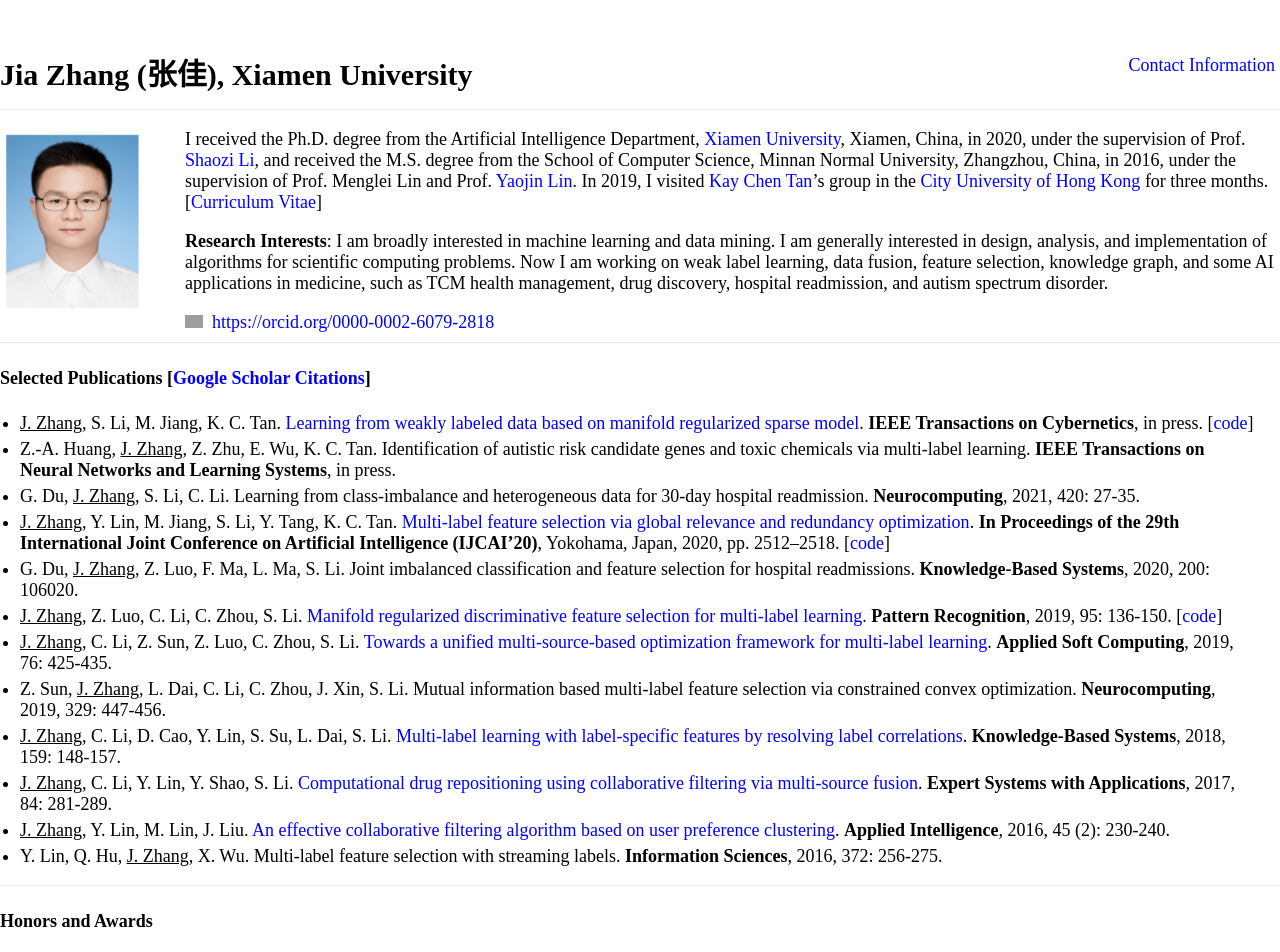
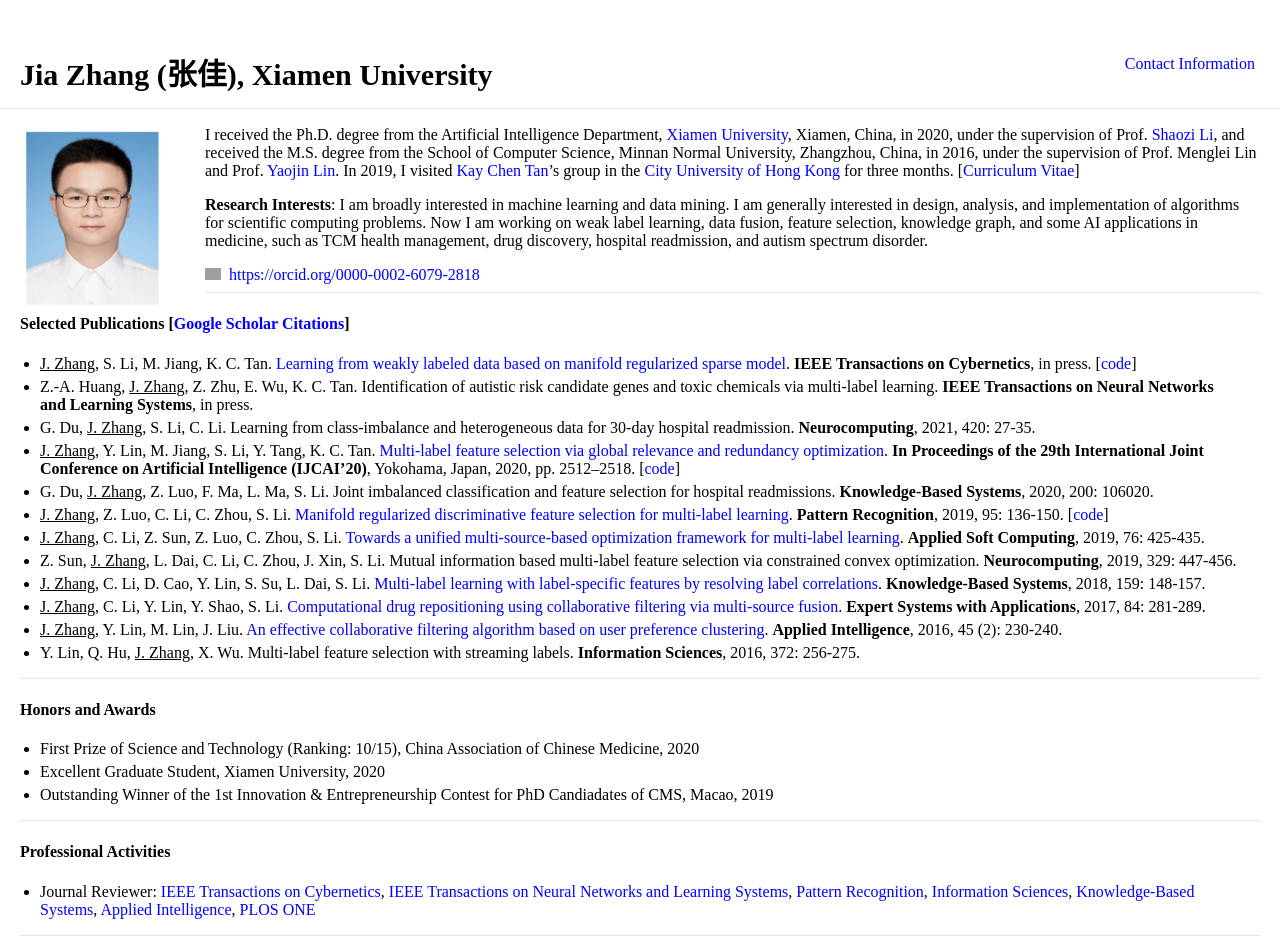
Before and after one commit to jiazhang-ml/jiazhang-ml.github.io, a Jekyll site: the page built from index.md, in a window 1280 px wide. Shown: the top 952 px of the page. Built offline with Jekyll 4.4.1, drawn with Linux system fonts in a browser that asks for light colours; grey boxes are pictures that could not be loaded.

Commit message:
Update _style.scss

```diff
--- a/_sass/_style.scss
+++ b/_sass/_style.scss
@@ -12,7 +12,7 @@ html {
 body {
     margin: 0;
     font-family: times new roman;
-    font-size: 18px;
+    font-size: 16px;
     height: 100%;
 }
 a {
@@ -68,7 +68,7 @@ hr {
 /* Divs */
 
 .container {
-    max-width: 1390px;
+    max-width: 1240px;
     margin: auto;
 
 }
```
